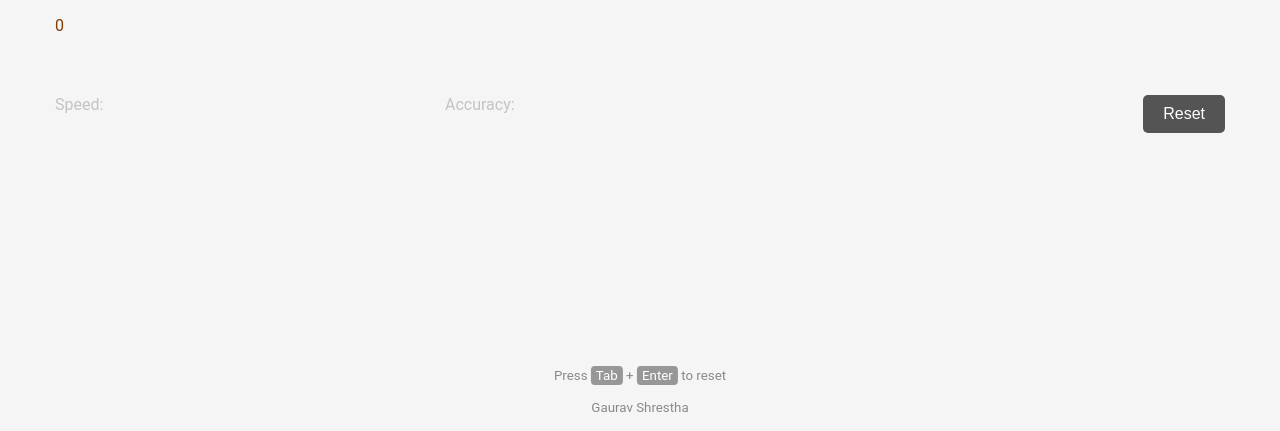
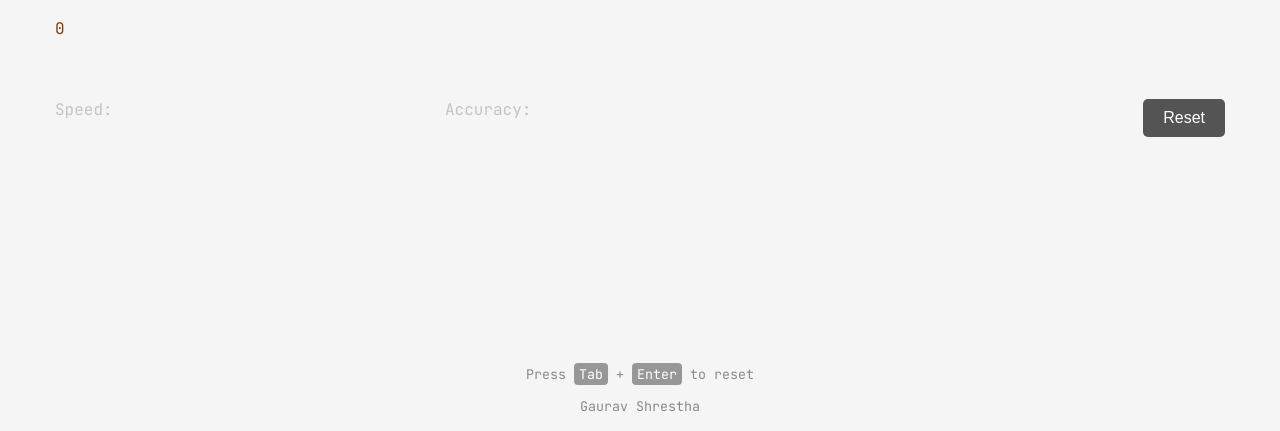
Before and after one commit to gauravshresthaofficial/TypingSpeed, a website built with Vite: page index.html in a window 1280 px wide. Shown: the part 369-800 px from the top of the page. Built offline with nearby package versions, Linux system fonts and the light colour scheme.

Commit message:
Font updated

```diff
--- a/index.html
+++ b/index.html
@@ -5,6 +5,7 @@
   <meta charset="UTF-8" />
   <meta name="viewport" content="width=device-width, initial-scale=1.0" />
   <title>Typing Speed</title>
+  <link href="https://fonts.googleapis.com/css2?family=JetBrains+Mono&display=swap" rel="stylesheet">
   <link rel="stylesheet" href="src/style.css">
 </head>
 
--- a/src/style.css
+++ b/src/style.css
@@ -5,7 +5,7 @@
 }
 
 body {
-  font-family: "Roboto", sans-serif;
+  font-family: "JetBrains Mono", "Roboto", sans-serif;
   background-color: #f5f5f5;
   height: 100vh;
   width: 100%;
```
